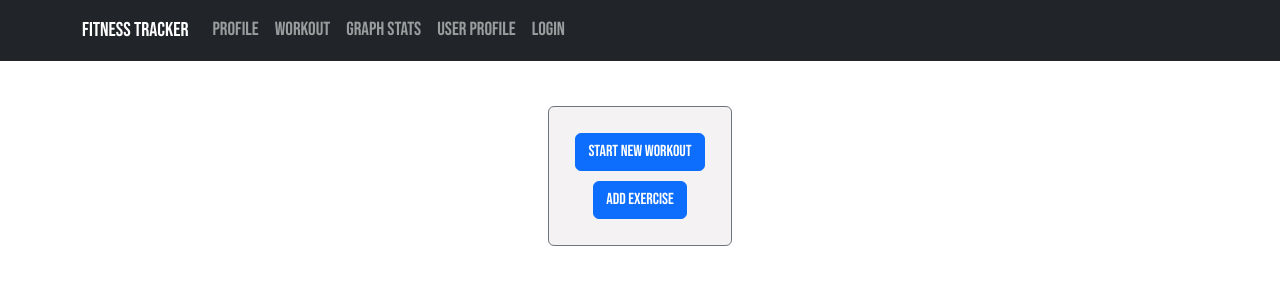
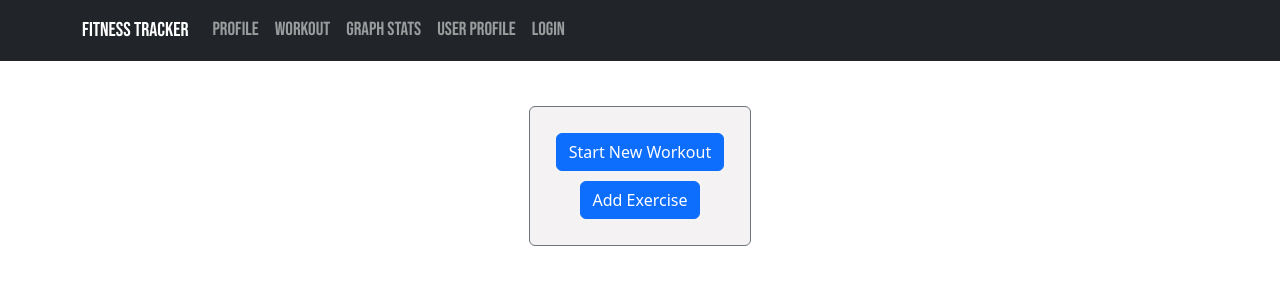
Before and after one commit to solcana/fitness-tracker, a React (Create React App) app in the folder client/: page /workout in a window 1280 px wide. Shown: the top 300 px of the page. Built offline with nearby package versions, Linux system fonts and the light colour scheme; no server answers.

Commit message:
changes to app.css styling

```diff
--- a/client/src/App.css
+++ b/client/src/App.css
@@ -30,7 +30,7 @@
   background-color: rgb(244, 242, 242);
   max-width: 600px;
   margin: 0 auto;
-  font-family: "Bebas Neue", cursive;
+
   font-size: 18px;
 }
 
@@ -45,6 +45,3 @@
   font-family: "Bebas Neue", cursive;
   font-size: 19px;
 }
-.profilePage {
-  font-family: "Bebas Neue", cursive;
-}
```
